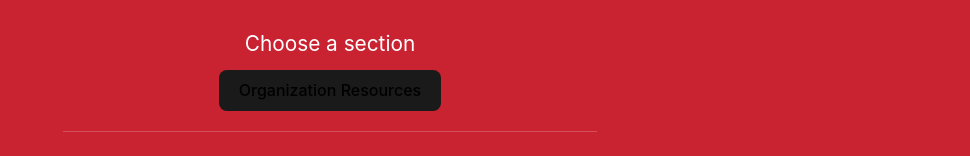
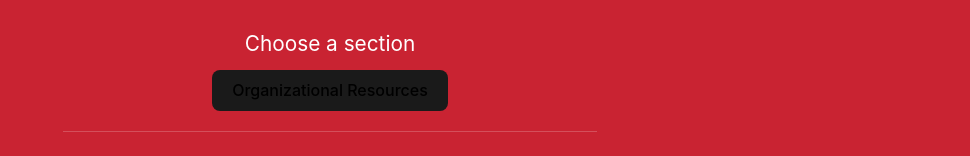
Before and after one commit to isfit/participant-web-25, a React (Vite) app in the folder frontend/: page /applicationForm in a window 1280 px wide. Shown: the part 364-520 px from the top of the page, without its empty margins (310-1280 px from the left). Built offline with nearby package versions, Linux system fonts and the light colour scheme.

Commit message:
minor change

```diff
--- a/frontend/src/pages/applicationForm/ApplicationForm.tsx
+++ b/frontend/src/pages/applicationForm/ApplicationForm.tsx
@@ -23,13 +23,13 @@ const handleSelect = (message: string) => {
 
 const sectionMenuItems: MenuItemProps[] = [
   { type: 'label', content: '' },
-  { type: 'item', content: 'Organization Resources', onSelect: () => handleSelect('OR') },
+  { type: 'item', content: 'Organizational Resources', onSelect: () => handleSelect('OR') },
   { type: 'item', content: 'Event Management', onSelect: () => handleSelect('EM') },
   { type: 'item', content: 'Public Relations', onSelect: () => handleSelect('PR') },
 ];
 
 const positions: { [key: string]: MenuItemProps[] } = {
-  'Organization Resources': [
+  'Organizational Resources': [
     { type: 'item', content: 'IT', onSelect: () => handleSelect('it') },
     { type: 'item', content: 'HR', onSelect: () => handleSelect('hr') },
     { type: 'item', content: 'Finances', onSelect: () => handleSelect('finances') },
@@ -46,7 +46,7 @@ const positions: { [key: string]: MenuItemProps[] } = {
 
 const ApplicationForm: React.FC = () => {
   const [formValues, setFormValues] = useState<FormValues>({ coverLetter: '' });
-  const [selectedSection, setSelectedSection] = useState<string>('Organization Resources');
+  const [selectedSection, setSelectedSection] = useState<string>('Organizational Resources');
   const [selectedPosition, setSelectedPosition] = useState<string>('');
 
   const handleChange = (e: React.ChangeEvent<HTMLInputElement | HTMLTextAreaElement>) => {
```
